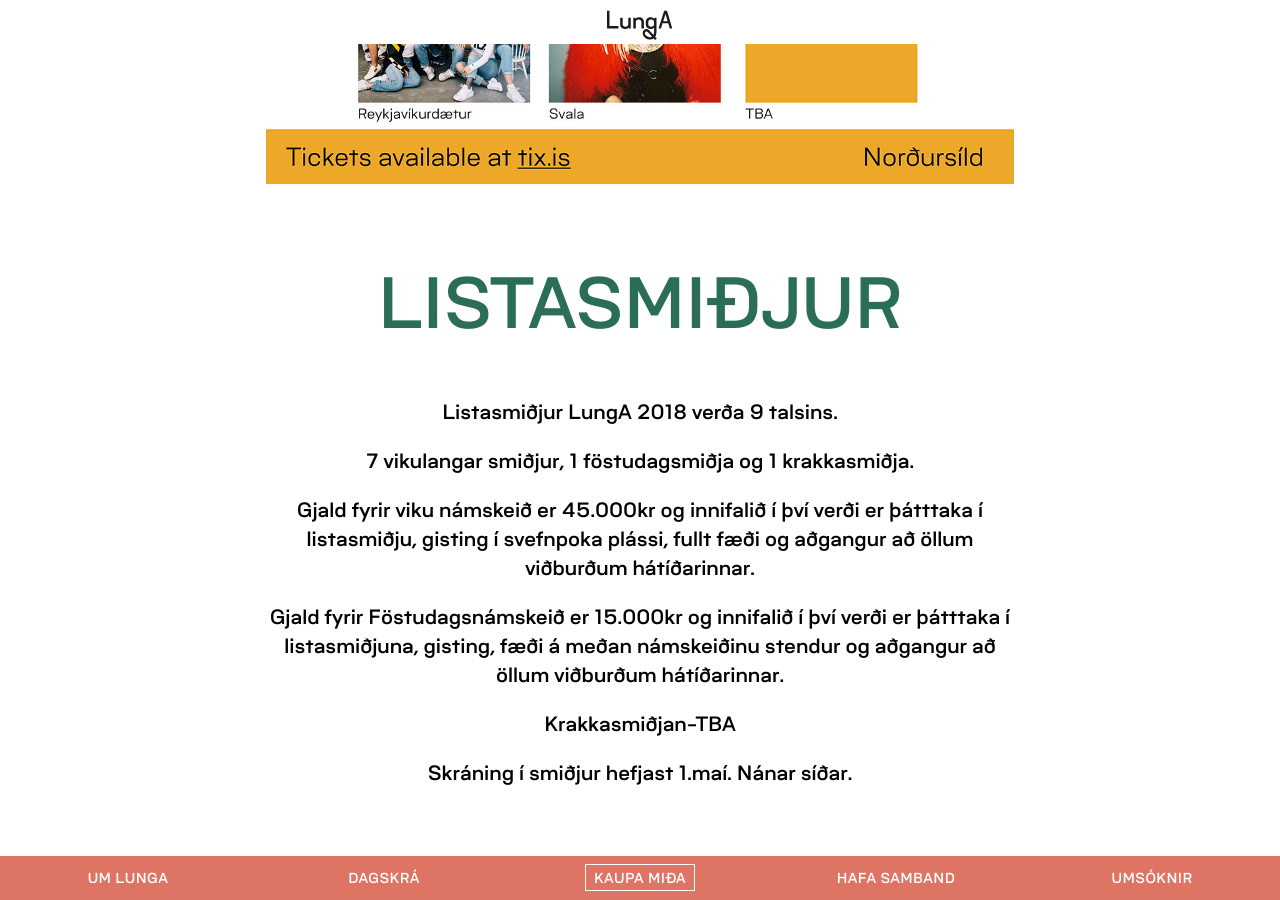
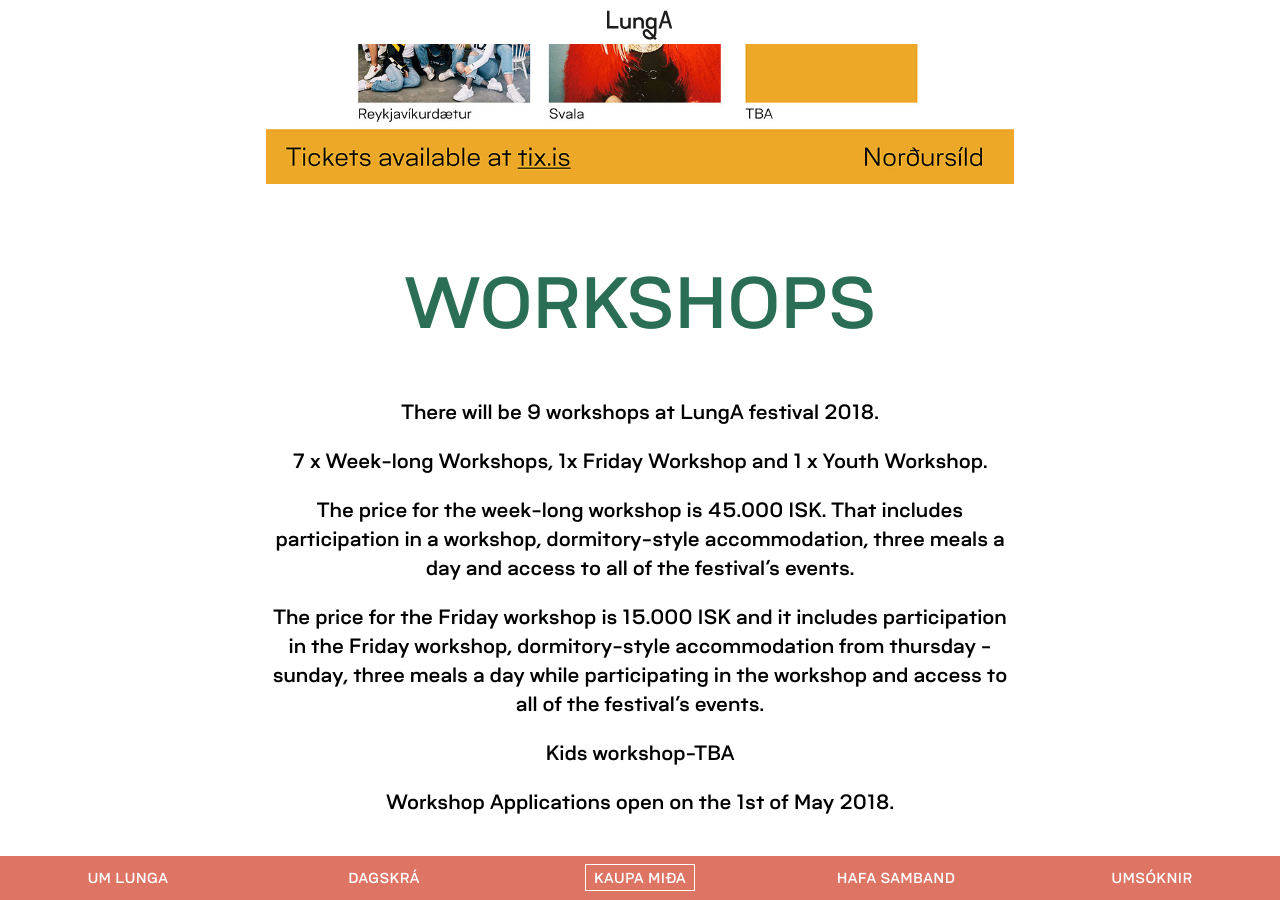
Before and after one commit to halldorel/lunga, a Jekyll site: the page built from pages/dagskra.md, in a window 1280 px wide and 900 px high, scrolled down 2136 px. Built offline with Jekyll 4.4.1, drawn with Linux system fonts in a browser that asks for light colours; nearby versions of some CDN libraries; a script that is not in the unit is left out; some of the changed text lies outside the part shown; grey boxes are pictures that could not be loaded.

Commit message:
Update Page “dagskra”

```diff
--- a/pages/dagskra.md
+++ b/pages/dagskra.md
@@ -1,42 +1,43 @@
 ---
 layout: page
-title: Dagskrá
-permalink: /dagskra
+title: Program
+permalink: /program
 cover_photo: /img/uploads/tumblr_otlqrz8olc1vaprzlo1_1280.jpg
 tail_photo: /img/uploads/tumblr_ote3uxi3ph1vaprzlo1_1280.jpg
 heading_color: '#2A6F55'
 ---
-# Tónleikar
+# Concert
 
-Tónleikarnir verða veglegir í ár og spanna allt frá hágæða poppi, alþjóðlegu hip hoppi og artí elektroniku. Headlænerinn í ár kemur frá Bandaríkjunum og er engin önnur en hin valinkunna Princess Nokia, sem er þekkt fyrir líflega framkomu, framsækna og feminiska teksta.
+This year’s concert is going to be exquisite, having a versatile line up that contains everything from high-quality pop, international hip hop to artistic electronica. The headliner this year comes from the United States and is no other than the honorable Princess Nokia, who is known for her lively performances as well as her dynamic and feminist lyrics.
 
-Hér má sjá þá listamenn sem koma fram á tónleikum LungA hátíðarinnar í ár dagana 20. & 21. júlí. \
-[Kaupa miða. ](https://tix.is/is/event/5706/lunga-2018/)
+Here you can see which artists will be performing at this year’s LungA concert on the 20th and 21st of July  \  Buy tickets!
 
 ![null](/img/uploads/lunga_fb_lineup_1.jpg)
 
-# Listasmiðjur
+# Workshops
 
-Listasmiðjur LungA 2018 verða 9 talsins.
+There will be 9 workshops at LungA festival 2018.
 
-7 vikulangar smiðjur, 1 föstudagsmiðja og 1 krakkasmiðja.
+7 x Week-long Workshops, 1x Friday Workshop and 1 x Youth Workshop.
 
-Gjald fyrir viku námskeið er 45.000kr og innifalið í því verði er þátttaka í listasmiðju, gisting í svefnpoka plássi, fullt fæði og aðgangur að öllum viðburðum hátíðarinnar.
+The price for the week-long workshop is 45.000 ISK. That includes participation in a workshop, dormitory-style accommodation, three meals a day and access to all of the festival’s events.
 
-Gjald fyrir Föstudagsnámskeið er 15.000kr og innifalið í því verði er þátttaka í listasmiðjuna, gisting, fæði á meðan námskeiðinu stendur og aðgangur að öllum viðburðum hátíðarinnar.
+The price for the Friday workshop is 15.000 ISK and it includes participation in the Friday workshop, dormitory-style accommodation from thursday - sunday, three meals a day while participating in the workshop and access to all of the festival’s events.
 
-Krakkasmiðjan-TBA
+Kids workshop-TBA
 
-Skráning í smiðjur hefjast 1.maí. Nánar síðar.
+Workshop Applications open on the 1st of May 2018.
+
+
 
 {% include workshops.html %}
 
-![](/img/uploads/lunga-1-64.jpg)
+![null](/img/uploads/lunga-1-64.jpg)
 
-# LungA talks og aðrir viðburðir
+# LungA talks and other events
 
-LungA býður upp á háklassa alþjóðlega viðburði yfir alla vikuna og að tónlistarveislu LungA undanskylinni þá er öll dagskráin frí.
+LungA offers you a range of high-end international events across the week and it’s all free of charge, apart from the ticketed LungA concert during the weekend.
 
-Við erum um þessar mundir að setja saman dagskránna fyrir 2018 en nánari upplýsingar koma með nýrri heimasíðu.
+As we speak, we at LungA are putting together the full program of lectures, exhibitions, movie screenings, performances etc...
 
-Fylgist vel með!
+Keep a close eye on the website and social media as further information is on its way!
```
